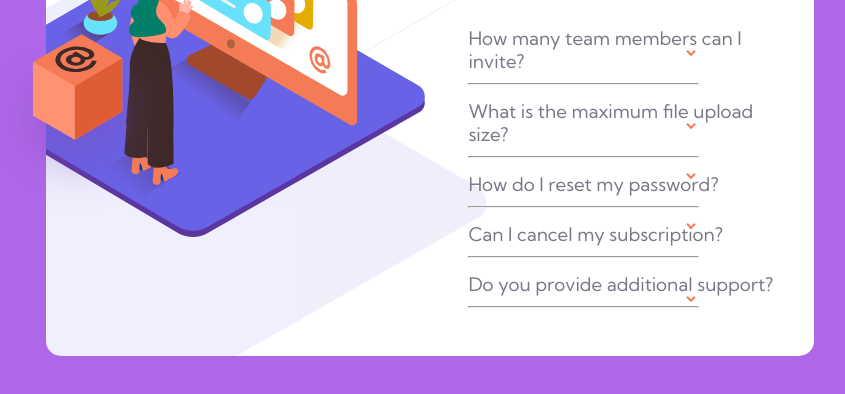
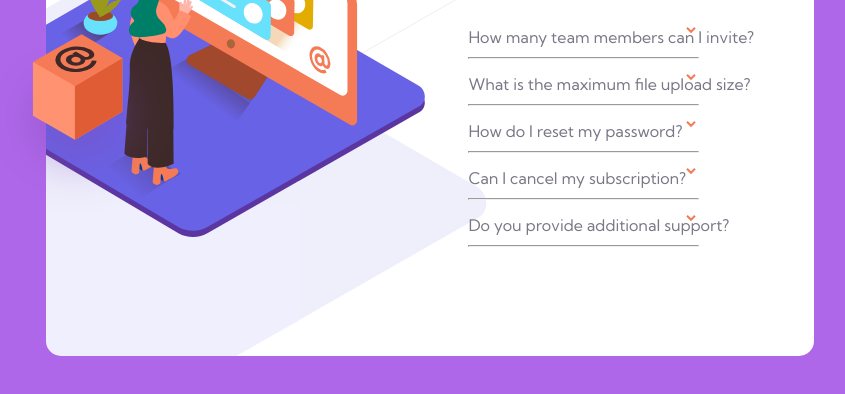
Before and after one commit to harika09/FAQ-CARD, a plain HTML site: page index.html in a window 1280 px wide. Shown: the part 304-698 px from the top of the page, without its empty margins (210-1055 px from the left). Drawn offline with nearby package versions, Linux system fonts and the light colour scheme.

Commit message:
Update style.css

```diff
--- a/assets/css/style.css
+++ b/assets/css/style.css
@@ -108,8 +108,9 @@ body{
 }
 
 h3{
-    font: 1rem;
+    font-size: 1rem;
     margin-bottom: 10px;
+     font-family: var(--kumbh-Sans);
     font-weight: var(--kumbh-400);
     color: var(--Dark-grayish-blue);
 }
@@ -146,6 +147,7 @@ p{
     width: 80%;
     display: none;
     line-height: 2;
+    font-weight: var(--kumbh-400);
     font-family: var(--kumbh-Sans);
 }
 
```
